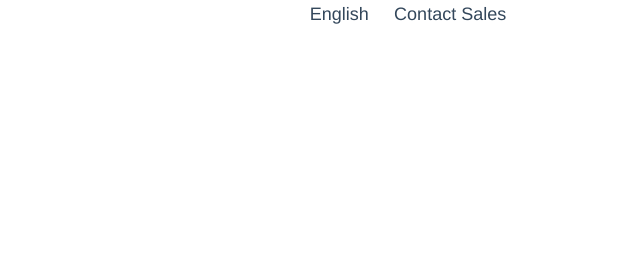
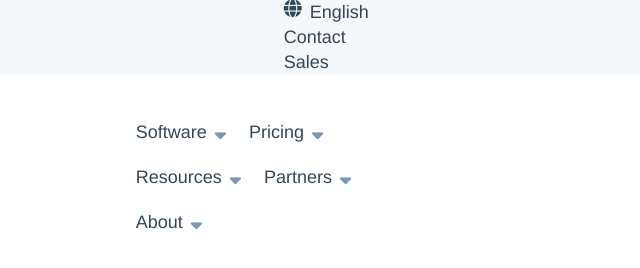
Before and after one commit to RoccoChiarella/htmlcss-hubspot, a plain HTML site: page index.html in a window 1280 px wide. Shown: the top 268 px of the page, without its empty margins (245-885 px from the left). Drawn offline with Linux system fonts and the light colour scheme.

Commit message:
Modificati vari blocchi dell'header

```diff
--- a/index.html
+++ b/index.html
@@ -3,23 +3,57 @@
     <head>
         <meta charset="utf-8">
         <title></title>
+        <script src="https://kit.fontawesome.com/a076d05399.js"></script>
         <link rel="stylesheet" href="style.css">
     </head>
     <body>
         <header>
             <div class="header-top">
                 <div class="container">
-                    <div class="header-language">
-                        <span><i id="globe"></i>English</span>
+                    <div class="header-top-left">
+                        <div class="header-language">
+                            <span><i class="fas fa-globe"></i>English</span>
+                        </div>
+                        <div class="header-contact">
+                            <p>Contact Sales</p>
+                        </div>
                     </div>
-                    <div class="header-contact">
-                        <p>Contact Sales</p>
+                    <div class="header-top-right">
+
                     </div>
                 </div>
             </div>
             <div class="header-bottom">
                 <div class="container">
+                    <div class="header-bottom-left">
+                        <div class="header-logo">
 
+                        </div>
+                    </div>
+                    <div class="header-bottom-right">
+                        <div id="menu-dropdown">
+                            <div class="header-Software">
+                                <a href="#">Software</a>
+                                <i class="fas fa-sort-down"></i>
+                            </div>
+                            <div class="header-Pricing">
+                                <a href="#">Pricing</a>
+                                <i class="fas fa-sort-down"></i>
+                            </div>
+                            <div class="header-Resources">
+                                <a href="#">Resources</a>
+                                <i class="fas fa-sort-down"></i>
+                            </div>
+                            <div class="header-Partners">
+                                <a href="#">Partners</a>
+                                <i class="fas fa-sort-down"></i>
+                            </div>
+                            <div class="header-About">
+                                <a href="#">About</a>
+                                <i class="fas fa-sort-down"></i>
+                            </div>
+                        </div>
+                    </div>
                 </div>
             </div>
         </header>
--- a/style.css
+++ b/style.css
@@ -5,13 +5,11 @@
 }
 
 body{
-    font-size: 1.125rem;
-    line-height: 1.61111em;
+    font-size: 18px;
+    line-height: 25px;
     font-weight: 500;
-    margin-top: 1em;
-    margin-bottom: 1em;
-    -webkit-font-smoothing: antialiased;
-    -moz-osx-font-smoothing: grayscale;
+    margin-top: 10px;
+    margin-bottom: 10px;
     color: #33475b;
     font-family: "AvenirNext","Helvetica Neue",Helvetica,Arial,sans-serif;
     margin: 0;
@@ -21,7 +19,7 @@ body{
 .container{
     max-width: 1080px;
     margin: 0 auto;
-    padding: 0 2rem;
+    padding: 0 40px;
     box-sizing: content-box;
     content: '';
     display: table;
@@ -29,19 +27,24 @@ body{
 }
 
 .header-top{
+    width: 100%;
+    position: fixed;
     margin: 0;
     padding: 0;
     border: 0;
     font-size: 100%;
     font: inherit;
     vertical-align: baseline;
+    background-color: #f5f8fa;
 }
 
-.header-language{
+.header-top-left{
+    height: 100%;
+    width: 50%;
     float: left;
 }
 
-.header-contact{
+.header-top-left div{
     float: left;
 }
 
@@ -53,41 +56,82 @@ body{
     font-family: "hsg-icons";
     font-size: 8px;
     line-height: 1;
-    margin: 0 .25rem 0 .625rem;
+    margin: 0 4px 0 10px;
 }
 
-#globe{
+.header-top .container .header-top-left .header-language span i{
     vertical-align: top;
-    margin-right: .625rem;
+    margin-right: 10px;
     display: inline-flex;
-    width: 1rem;
-    max-height: 1.8rem;
-    content:'f0ac';
+    width: 16px;
+    max-height: 29px;
+    content:'\f0ac';
+}
+
+.header-top-right{
+    height: 100%;
+    width: 50%;
+    float: left;
 }
 
 .header-bottom{
-<<<<<<< Updated upstream
-    height: 100px;
-=======
-    margin: 0;
-    padding: 0;
-    border: 0;
+    width: 100%;
+    margin-top: 0;
+    padding-top: 100px;
+    border-top: 0;
     font-size: 100%;
     font: inherit;
     vertical-align: baseline;
 }
 
-.header.logo{
-
+.header-bottom-left{
+    height: 100%;
+    width: 50%;
+    float: left;
 }
 
-.header-Software{
-    padding: 10px;
-    float: right;
->>>>>>> Stashed changes
+.header-logo{
+    float: left;
 }
 
-section#jumbo{
-    background-color: coral;
+.header-bottom-right{
+    height: 100%;
+    width: 50%;
+    float: left;
+}
+
+.header-bottom-right div{
+    padding: 10px;
+    float: left;
+}
+
+#menu-dropdown div a{
+    text-decoration: none;
+    color: #33475b;
+}
+
+#menu-dropdown div i{
+    color: #7c98b6;
+    content: "\f107";
+    padding: 3px;
+}
+
+#jumbo-home{
+    width: 100%;
     height: 500px;
 }
+
+#jumbo-offerts{
+    width: 100%;
+    height: 500px;
+}
+
+#jumbo-analytics{
+    width: 100%;
+    height: 500px;
+}
+
+#jumbo-information{
+    width: 100%;
+    height: 500px;
+}
```
